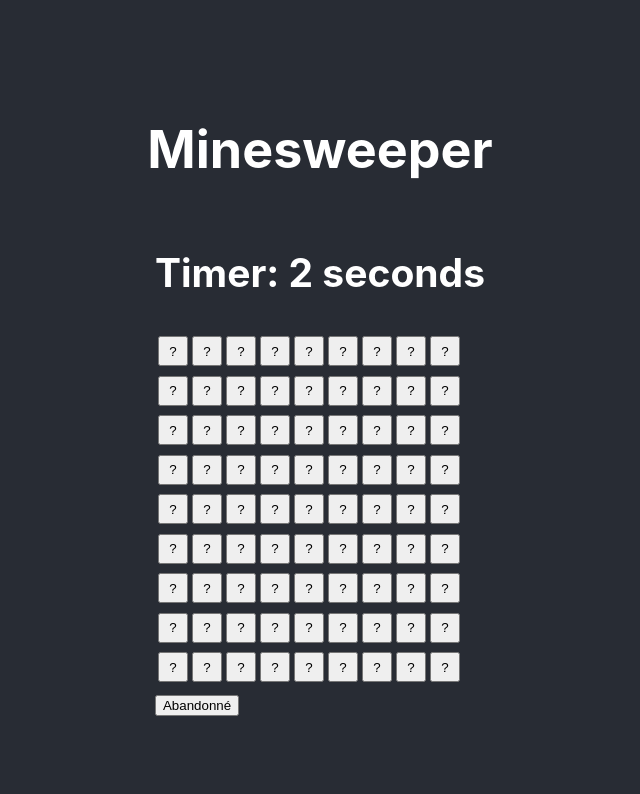
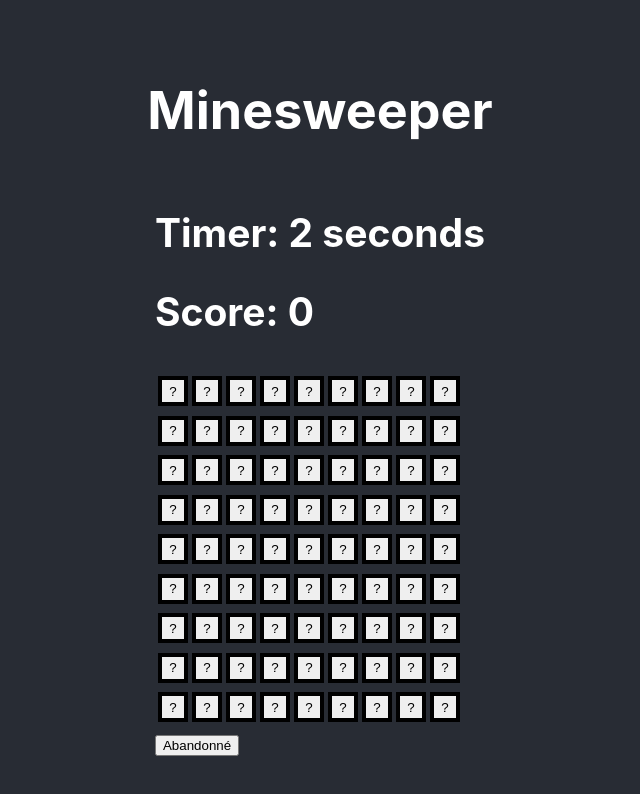
Before and after one commit to Degatc/deminer, a React (Create React App) app: page / in a window 1280 px wide. Both pictures are taken after a click on the button "Start Game". Shown: the top 794 px of the page, without its empty margins (320-960 px from the left). Built offline with nearby package versions, Linux system fonts and the light colour scheme.

Commit message:
numero dans les cases

```diff
--- a/src/App.css
+++ b/src/App.css
@@ -21,6 +21,7 @@
 #cell {
   width: 30px;
   height: 30px;
+  border : solid 4px black;
 }
 
 @media (prefers-reduced-motion: no-preference) {
--- a/src/App.js
+++ b/src/App.js
@@ -7,6 +7,8 @@ const Minesweeper = () => {
   const [grid, setGrid] = useState([]);
   const [revealed, setRevealed] = useState([]);
   const [timer, setTimer] = useState(0);
+  const [score, setScore] = useState(0);
+
 
   useEffect(() => {
     if (gameStarted) {
@@ -19,7 +21,7 @@ const Minesweeper = () => {
 
   // Change grid size
   const handleGridSizeChange = (event) => {
-     setGridSize(event.target.value);
+    setGridSize(event.target.value);
 
   };
 
@@ -105,6 +107,7 @@ const Minesweeper = () => {
       // Reveal adjacent cells
       revealAdjacentCells(grid, revealed, rowIndex, colIndex);
       checkForWin(grid, revealed)
+      setScore(getAdjacentMinesCount(grid, rowIndex, colIndex));
     }
   };
 
@@ -126,9 +129,29 @@ const Minesweeper = () => {
   const abandoned = () => {
     setGameStarted(false);
     setGridSize(9);
-    setTimer(0)
+    setTimer(0);
+    setScore(0)
   };
 
+  function getAdjacentMinesCount(grid, rowIndex, colIndex) {
+    let count = 0;
+    const directions = [[-1, -1], [-1, 0], [-1, 1], [0, -1], [0, 1], [1, -1], [1, 0], [1, 1]];
+    for (const [rowDiff, colDiff] of directions) {
+      const newRowIndex = rowIndex + rowDiff;
+      const newColIndex = colIndex + colDiff;
+      if (
+        newRowIndex >= 0 &&
+        newRowIndex < grid.length &&
+        newColIndex >= 0 &&
+        newColIndex < grid[0].length
+      ) {
+        if (grid[newRowIndex][newColIndex] === 'mine') {
+          count++;
+        }
+      }
+    }
+    return count;
+  }
 
   return (
     <div id='main'>
@@ -148,6 +171,7 @@ const Minesweeper = () => {
       {gameStarted && (
         <div>
           <h2>Timer: {timer} seconds</h2>
+          <h2>Score: {score}</h2>
           <table>
             <tbody>
               {grid.map((row, rowIndex) => (
@@ -155,7 +179,7 @@ const Minesweeper = () => {
                   {row.map((cell, colIndex) => (
                     <td key={colIndex}>
                       <button id='cell' onClick={() => handleCellClick(rowIndex, colIndex)} onContextMenu={(e) => handleRightClick(e, rowIndex, colIndex)}>
-                        {revealed[rowIndex][colIndex] === 'flag' ? ' ⚑ ' : revealed[rowIndex][colIndex] ? (cell === 'mine' ? ' X ' : ' O ') : '?'}
+                        {revealed[rowIndex][colIndex] === 'flag' ? ' ⚑ ' : revealed[rowIndex][colIndex] ? (cell === 'mine' ? "💣"  : getAdjacentMinesCount(grid, rowIndex, colIndex)) : '?'}
                       </button>
                     </td>
                   ))}
@@ -171,6 +195,4 @@ const Minesweeper = () => {
 };
 
 
-
-
 export default Minesweeper;
```
